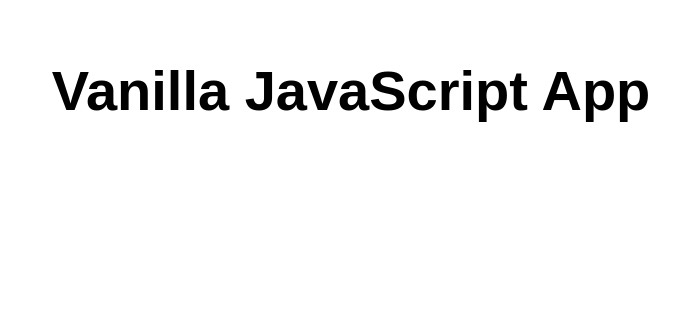
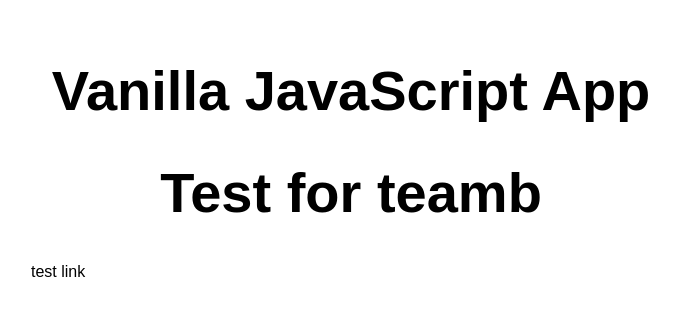
Before and after one commit to familyuu/my-first-static-web-app, a website: page src/index.html in a window 1280 px wide. Shown: the whole page, without its empty margins (289-968 px from the left). Drawn offline with Linux system fonts and the light colour scheme.

Commit message:
Update index.html

```diff
--- a/src/index.html
+++ b/src/index.html
@@ -11,6 +11,8 @@
 <body>
   <main>
     <h1>Vanilla JavaScript App</h1>
+    <h1>Test for teamb</h1>
+    <a [href]="www.cn.bing.com" target="_blank">test link</a>
   </main>
 </body>
 
```
